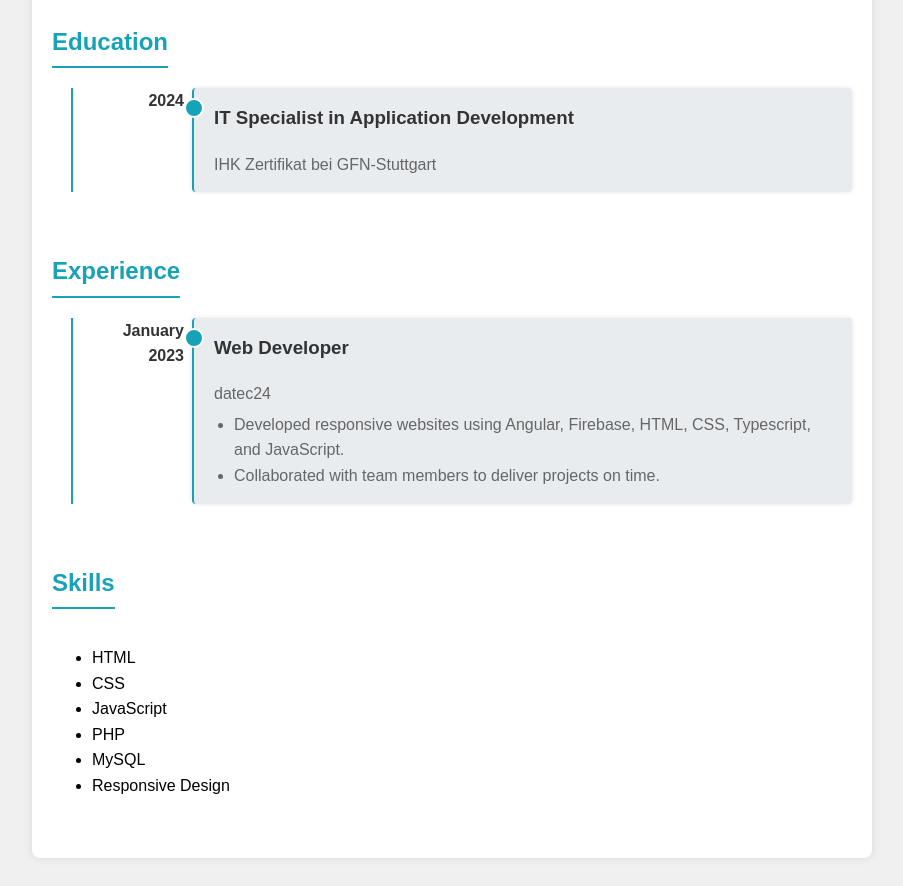
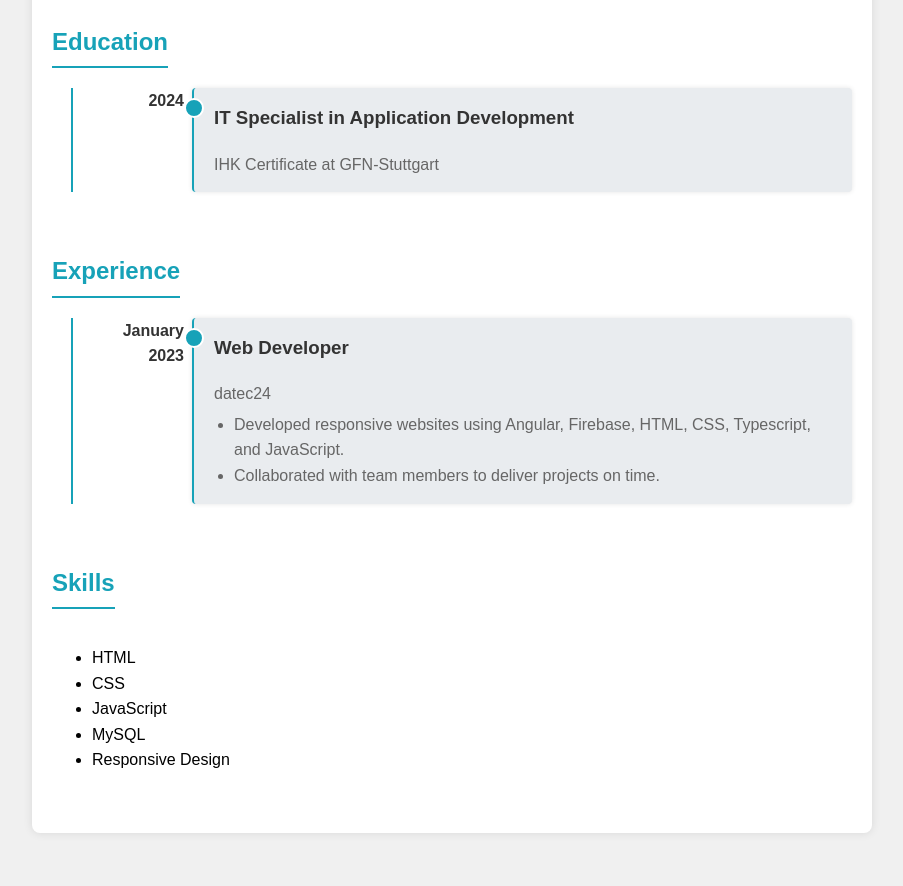
Before and after one commit to GabiVelasco/web_lebenslauf, a plain HTML site: page index.html in a window 1280 px wide. Shown: the part 415-1301 px from the top of the page, without its empty margins (188-1091 px from the left). After the commit the page ends 1276 px from the top, so only its background shows below. Drawn offline with Linux system fonts and the light colour scheme.

Commit message:
updated into english - translated

```diff
--- a/index.html
+++ b/index.html
@@ -29,7 +29,7 @@
                     <div class="timeline-date">2024</div>
                     <div class="timeline-content">
                         <h3>IT Specialist in Application Development</h3>
-                        <p>IHK Zertifikat bei GFN-Stuttgart</p>
+                        <p>IHK Certificate at GFN-Stuttgart</p>
                     </div>
                 </div>
             </div>
@@ -59,7 +59,6 @@
                 <li>HTML</li>
                 <li>CSS</li>
                 <li>JavaScript</li>
-                <li>PHP</li>
                 <li>MySQL</li>
                 <li>Responsive Design</li>
             </ul>
```
